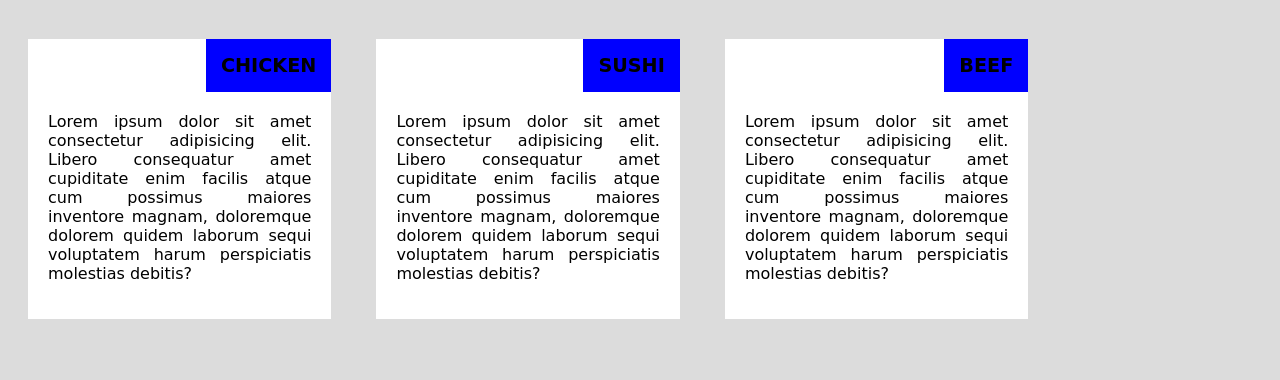
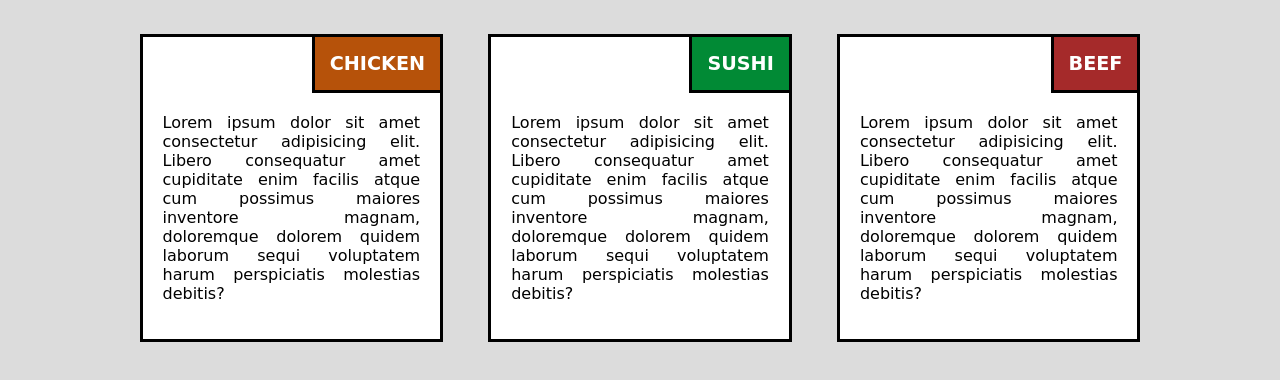
Before and after one commit to AndiAlifs/coursera_basicWebDev, a plain HTML site: page Mod2_Solution/index.html in a window 1280 px wide. Shown: the part 62-442 px from the top of the page. Drawn offline with Linux system fonts and the light colour scheme.

Commit message:
fixing auto margin issue

```diff
--- a/Mod2_Solution/css/style.css
+++ b/Mod2_Solution/css/style.css
@@ -5,13 +5,13 @@
 
 body {
     background-color: gainsboro;
+    position: absolute;
+    margin: 0px;
 }
 
-div .menu {
-    background-color: cadetblue;
-    display: flex;
-    justify-content: center;
+div.menu {
     text-align: center;
+    margin: 20px 20px;
 }
 
 h1 {
@@ -20,19 +20,34 @@ h1 {
 
 section {
     position: relative;
-    margin: 20px;
+    margin: 15px 20px;
     background-color: white;
     width: 24%;
     display: inline-block;
+    border: 3px solid black;
 }
 
 section h3 {
+    color: white;
+    border-bottom: 3px solid black;
+    border-left: 3px solid black;
     float: right;
     margin: 0px;
-    background-color: blue;
     padding: 15px;
     text-transform: uppercase;
     font-size: larger;
+}
+
+#title_chicken{
+    background-color: rgb(182, 82, 10);
+}
+
+#title_sushi{
+    background-color: rgb(1, 138, 53);
+}
+
+#title_beef{
+    background-color: brown;
 }
 
 section p {
@@ -40,3 +55,5 @@ section p {
     padding: 20px;
     text-align: justify;
 }
+
+@media
```
